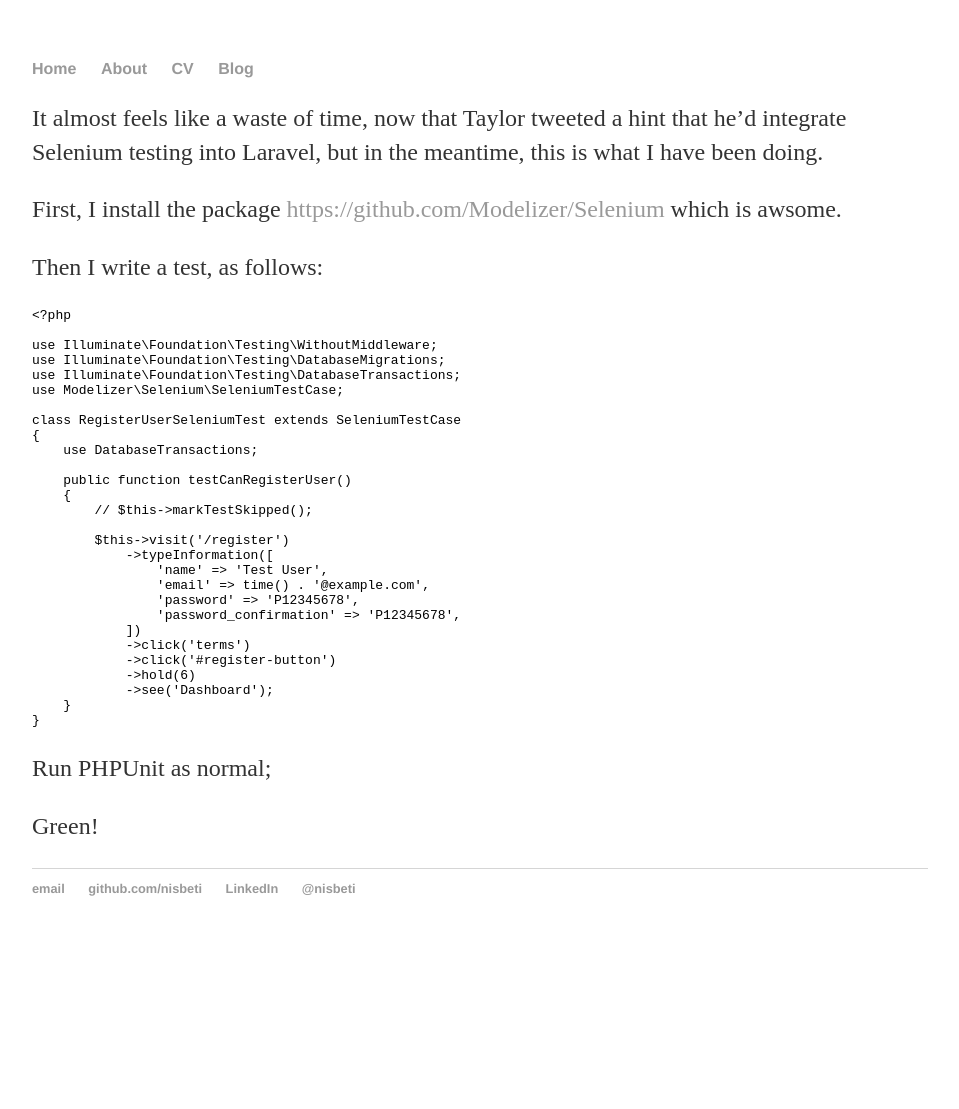
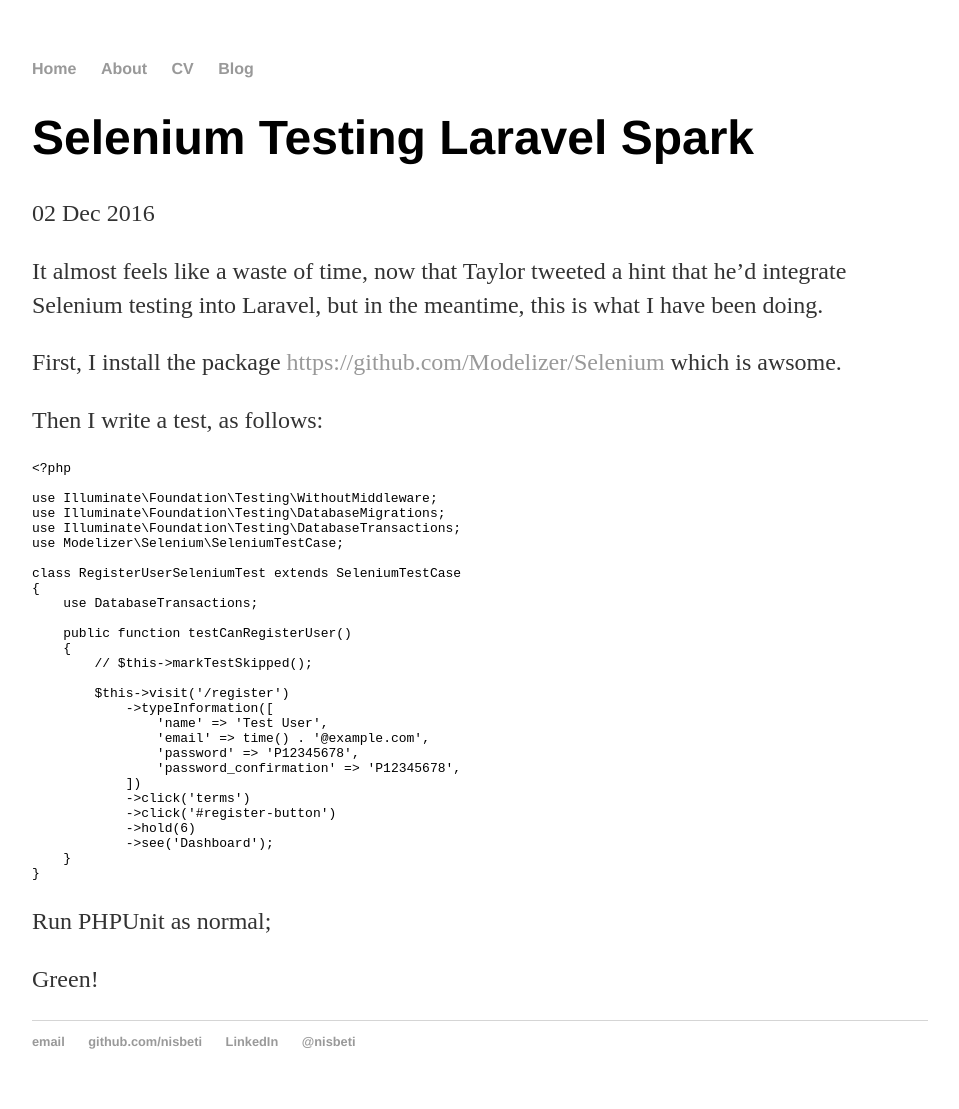
Before and after one commit to nisbeti/nisbeti.github.io, a Jekyll site: the page built from _posts/2016-12-02-Selenium-Testing-Laravel-Spark.md, in a window 1280 px wide. Shown: the whole page, without its empty margins (160-1119 px from the left). Built offline with Jekyll 4.4.1, drawn with Linux system fonts in a browser that asks for light colours; before the commit the page ends 956 px from its top, so only the background shows below that.

Commit message:
Update 2016-12-02-Selenium-Testing-Laravel-Spark.md

```diff
--- a/_posts/2016-12-02-Selenium-Testing-Laravel-Spark.md
+++ b/_posts/2016-12-02-Selenium-Testing-Laravel-Spark.md
@@ -1,6 +1,7 @@
 ---
-layout: default
+layout: post
 title: Selenium Testing Laravel Spark
+date: 2016-12-02
 ---
 
 It almost feels like a waste of time, now that Taylor tweeted a hint that he'd integrate Selenium testing into Laravel, but in the meantime, this is what I have been doing.
```
